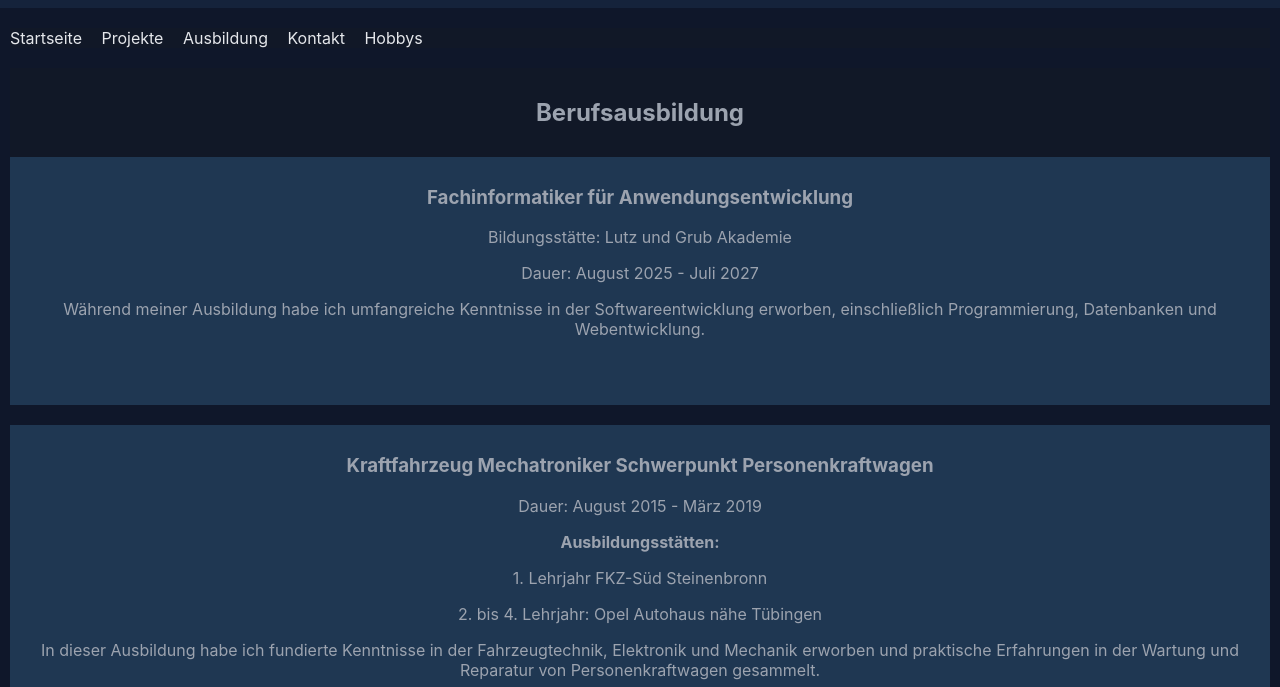
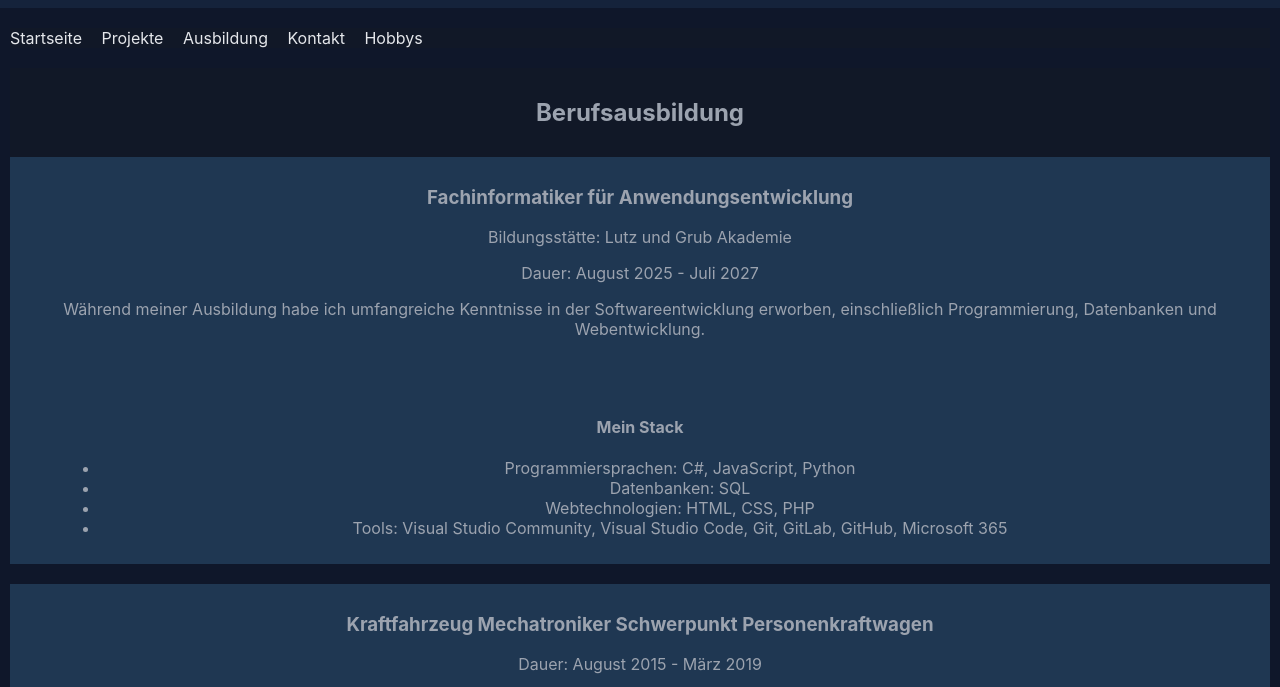
Before and after one commit to brachyboost-lang/MeineWebsite, a plain HTML site: page ausbildung.html in a window 1280 px wide. Shown: the part 91-778 px from the top of the page. Drawn offline with Linux system fonts and the light colour scheme.

Commit message:
stack liste hinzugefügt

```diff
--- a/ausbildung.html
+++ b/ausbildung.html
@@ -29,6 +29,14 @@
                 <p>Bildungsstätte: Lutz und Grub Akademie</p>
                 <p>Dauer: August 2025 - Juli 2027</p>
                 <p>Während meiner Ausbildung habe ich umfangreiche Kenntnisse in der Softwareentwicklung erworben, einschließlich Programmierung, Datenbanken und Webentwicklung.</p><br><br>
+                <div class="devstack">
+                    <h4>Mein Stack</h4>
+                    <ul class="list-indent">
+                        <li>Programmiersprachen: C#, JavaScript, Python</li>
+                        <li>Datenbanken: SQL </li>
+                        <li>Webtechnologien: HTML, CSS, PHP</li>
+                        <li>Tools: Visual Studio Community, Visual Studio Code, Git, GitLab, GitHub, Microsoft 365</li>
+                </div>
             </div>
             <br>
             <div class="divstyle2">
```
